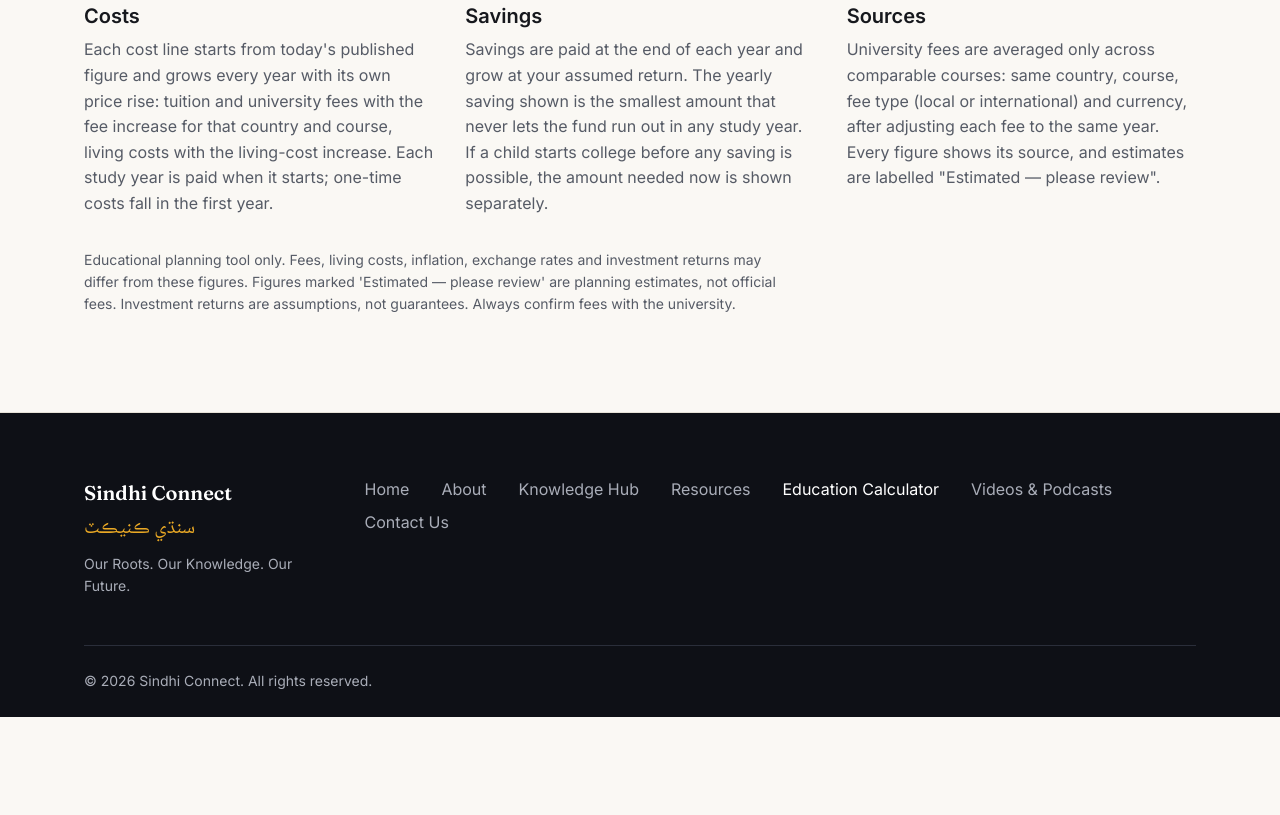
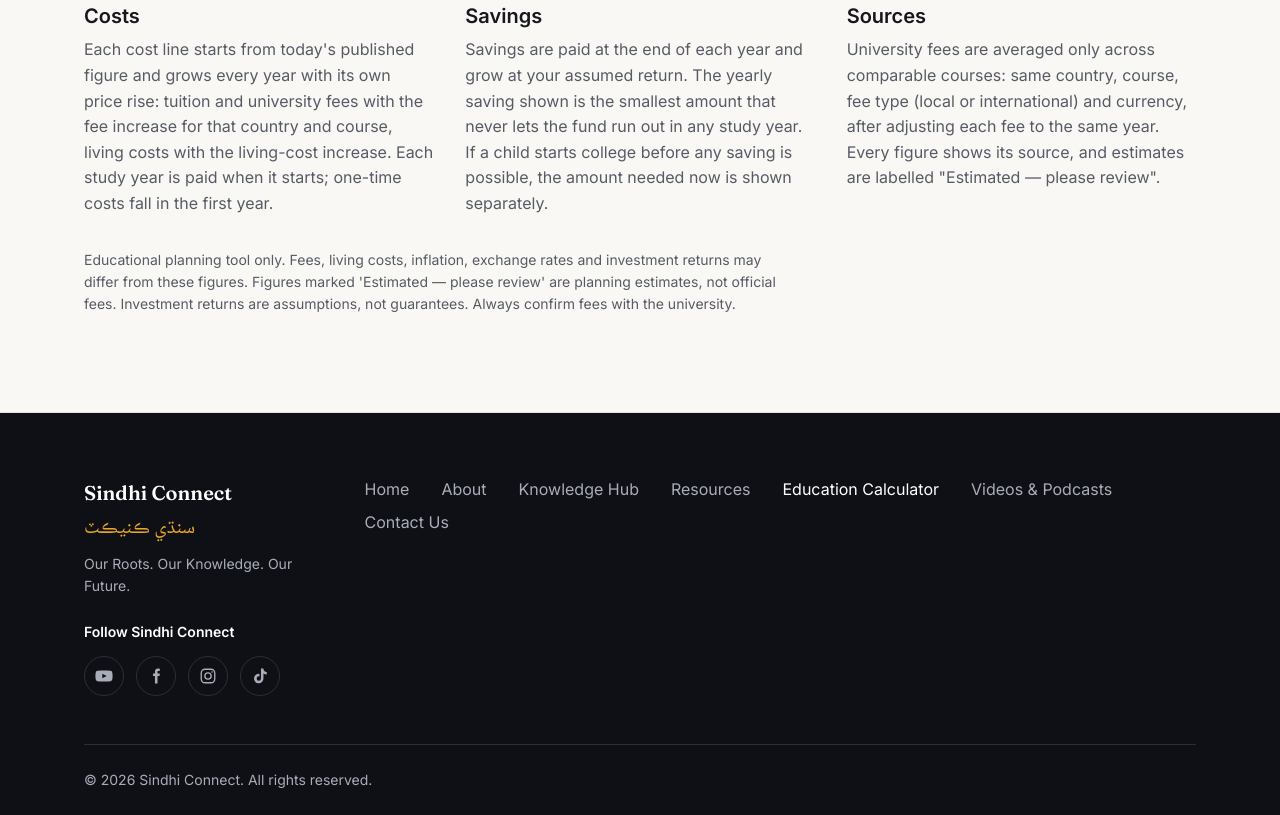
Before and after one commit to dkvaaswani/Sindhi-Connect, a plain HTML site: page frontend/education-calculator.html in a window 1280 px wide. Shown: the part 2007-2822 px from the top of the page. Before the commit the page ends 2724 px from the top, so only its background shows below. Drawn offline with Linux system fonts and the light colour scheme.

Commit message:
Add YouTube, Facebook, Instagram and TikTok links to the footer
Co-Authored-By: Claude Opus 5.5 <noreply@anthropic.com>

```diff
--- a/frontend/education-calculator.html
+++ b/frontend/education-calculator.html
@@ -240,6 +240,15 @@
         <p class="footer-name">Sindhi Connect</p>
         <p class="footer-script" lang="sd" dir="rtl">سنڌي ڪنيڪٽ</p>
         <p class="footer-tag">Our Roots. Our Knowledge. Our Future.</p>
+        <div class="footer-social">
+          <p class="footer-social-label">Follow Sindhi Connect</p>
+          <ul class="social-links">
+            <li><a href="https://www.youtube.com/@SindhiConnect-m9s" target="_blank" rel="noopener" aria-label="Sindhi Connect on YouTube (opens in a new tab)"><svg viewBox="0 0 24 24" aria-hidden="true" class="social-fill"><path d="M23 7.2a3 3 0 0 0-2.1-2.1C19 4.6 12 4.6 12 4.6s-7 0-8.9.5A3 3 0 0 0 1 7.2 31 31 0 0 0 .5 12a31 31 0 0 0 .5 4.8 3 3 0 0 0 2.1 2.1c1.9.5 8.9.5 8.9.5s7 0 8.9-.5a3 3 0 0 0 2.1-2.1 31 31 0 0 0 .5-4.8 31 31 0 0 0-.5-4.8ZM9.75 15.02V8.98L15.5 12l-5.75 3.02Z"/></svg></a></li>
+            <li><a href="https://www.facebook.com/profile.php?id=61591699227685" target="_blank" rel="noopener" aria-label="Sindhi Connect on Facebook (opens in a new tab)"><svg viewBox="0 0 24 24" aria-hidden="true" class="social-fill"><path d="M14 8.5V6.6c0-.8.2-1.3 1.4-1.3H17V2.2c-.3-.1-1.3-.2-2.4-.2-2.4 0-4 1.4-4 4.1v2.4H8V12h2.6v10H14V12h2.7l.4-3.5H14Z"/></svg></a></li>
+            <li><a href="https://www.instagram.com/sindhi_connect/" target="_blank" rel="noopener" aria-label="Sindhi Connect on Instagram (opens in a new tab)"><svg viewBox="0 0 24 24" aria-hidden="true" class="social-line"><rect x="3" y="3" width="18" height="18" rx="5"/><circle cx="12" cy="12" r="4.2"/><circle cx="17.4" cy="6.6" r="1.1" class="social-dot"/></svg></a></li>
+            <li><a href="https://www.tiktok.com/@sindhi.connect7" target="_blank" rel="noopener" aria-label="Sindhi Connect on TikTok (opens in a new tab)"><svg viewBox="0 0 24 24" aria-hidden="true" class="social-fill"><path d="M16.6 2h-3.3v13.3a2.9 2.9 0 1 1-2.9-2.9c.3 0 .6 0 .9.1V9.2a6.3 6.3 0 1 0 5.3 6.2V8.7a7.7 7.7 0 0 0 4.4 1.4V6.8a4.4 4.4 0 0 1-4.4-4.8Z"/></svg></a></li>
+          </ul>
+        </div>
       </div>
       <nav aria-label="Footer">
         <ul class="footer-links">
--- a/frontend/style.css
+++ b/frontend/style.css
@@ -1007,6 +1007,25 @@ main [data-page]:focus { outline: none; }
 .footer-name { font-family: var(--font-display); font-size: var(--fs-lg); font-weight: 600; color: var(--white); }
 .footer-script { margin-top: var(--s-1); font-size: var(--fs-lg); color: var(--gold); text-align: left; }
 .footer-tag { margin-top: var(--s-2); font-size: var(--fs-sm); }
+.footer-social { margin-top: var(--s-5); }
+.footer-social-label { font-size: var(--fs-sm); font-weight: 600; color: var(--white); }
+.social-links { display: flex; gap: var(--s-3); margin: var(--s-3) 0 0; padding: 0; list-style: none; }
+.social-links a {
+  display: grid;
+  place-items: center;
+  width: 40px;
+  height: 40px;
+  border: 1px solid var(--ink-line);
+  border-radius: 50%;
+  color: var(--muted-dark);
+  transition: background-color .15s, border-color .15s, color .15s;
+}
+.social-links a:hover, .social-links a:focus-visible { background: var(--gold); border-color: var(--gold); color: var(--ink); }
+.social-links a:focus-visible { outline: 2px solid var(--gold); outline-offset: 3px; }
+.social-links svg { width: 18px; height: 18px; }
+.social-fill { fill: currentColor; }
+.social-line { fill: none; stroke: currentColor; stroke-width: 1.8; }
+.social-line .social-dot { fill: currentColor; stroke: none; }
 .footer-links {
   display: flex;
   flex-wrap: wrap;
```
Also changed, not shown: frontend/index.html (+9 -0 lines).
